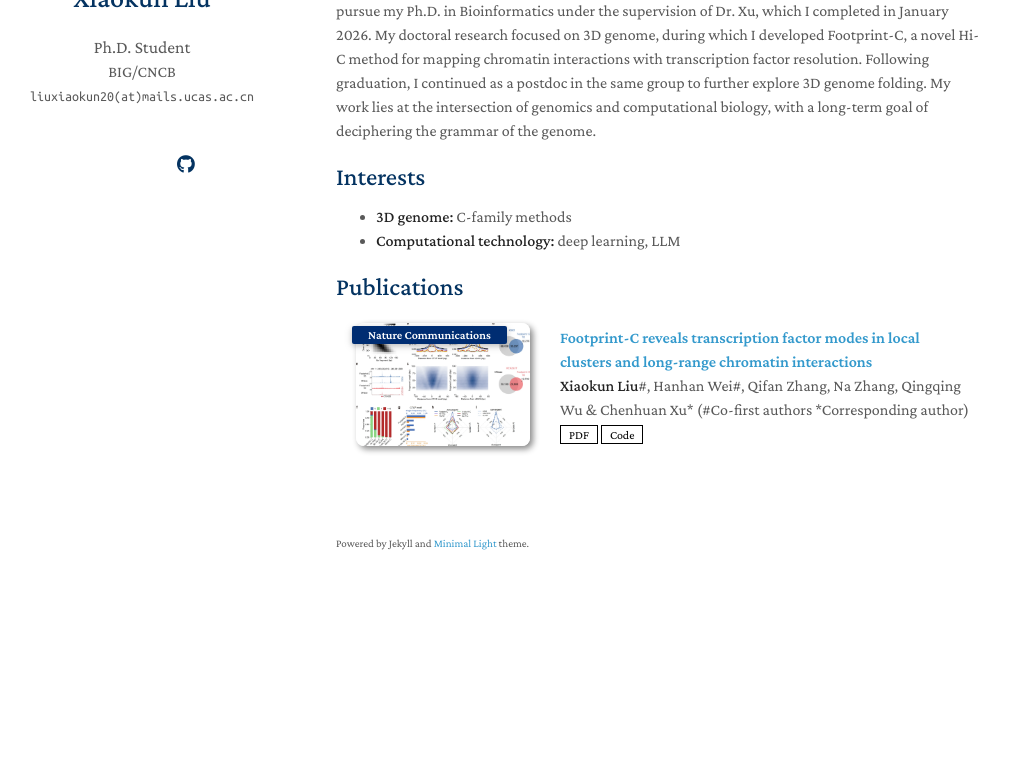
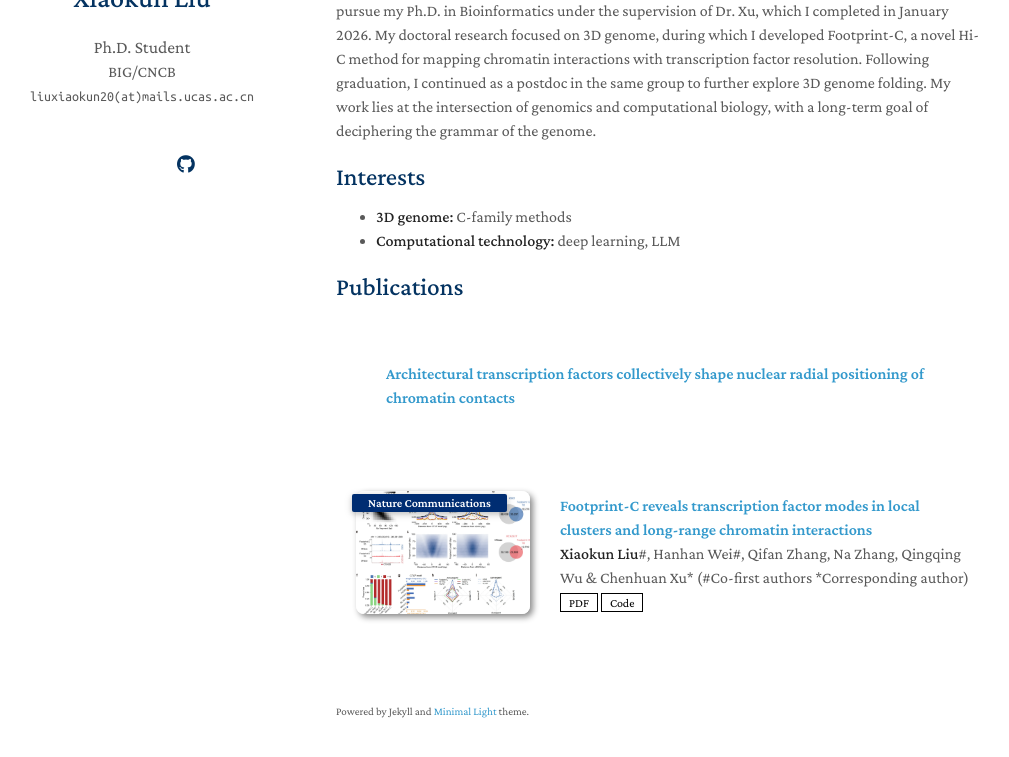
Before and after one commit to xiaokunliu01/xiaokunliu01.github.io, a Jekyll site: the page built from index.md, in a window 1280 px wide and 998 px high, cut to the strip 206-963 px from the top of the window. Shown: the whole strip, without its empty margins (134-1143 px from the left). Built offline with Jekyll 4.4.1, drawn with Linux system fonts in a browser that asks for light colours; a style sheet for code colours, icons or effects is not loaded; our own code applies the rules of GitHub Pages for plain Markdown files.

Commit message:
Update publications.yml

```diff
--- a/_data/publications.yml
+++ b/_data/publications.yml
@@ -1,6 +1,6 @@
 main:
 
-#  - title: Continual Learning for Abdominal Multi-Organ and Tumor Segmentation
+  - title: Architectural transcription factors collectively shape nuclear radial positioning of chromatin contacts
 #    authors: Yixiao Zhang, Xinyi Li, Huimiao Chen, Alan Yuille, <strong>Yaoyao Liu*</strong>, Zongwei Zhou* (*Corresponding authors)
 #    conference_short: MICCAI
 #    conference: International Conference on Medical Image Computing and Computer-Assisted Intervention <strong>(MICCAI)</strong>, 2023.
```
